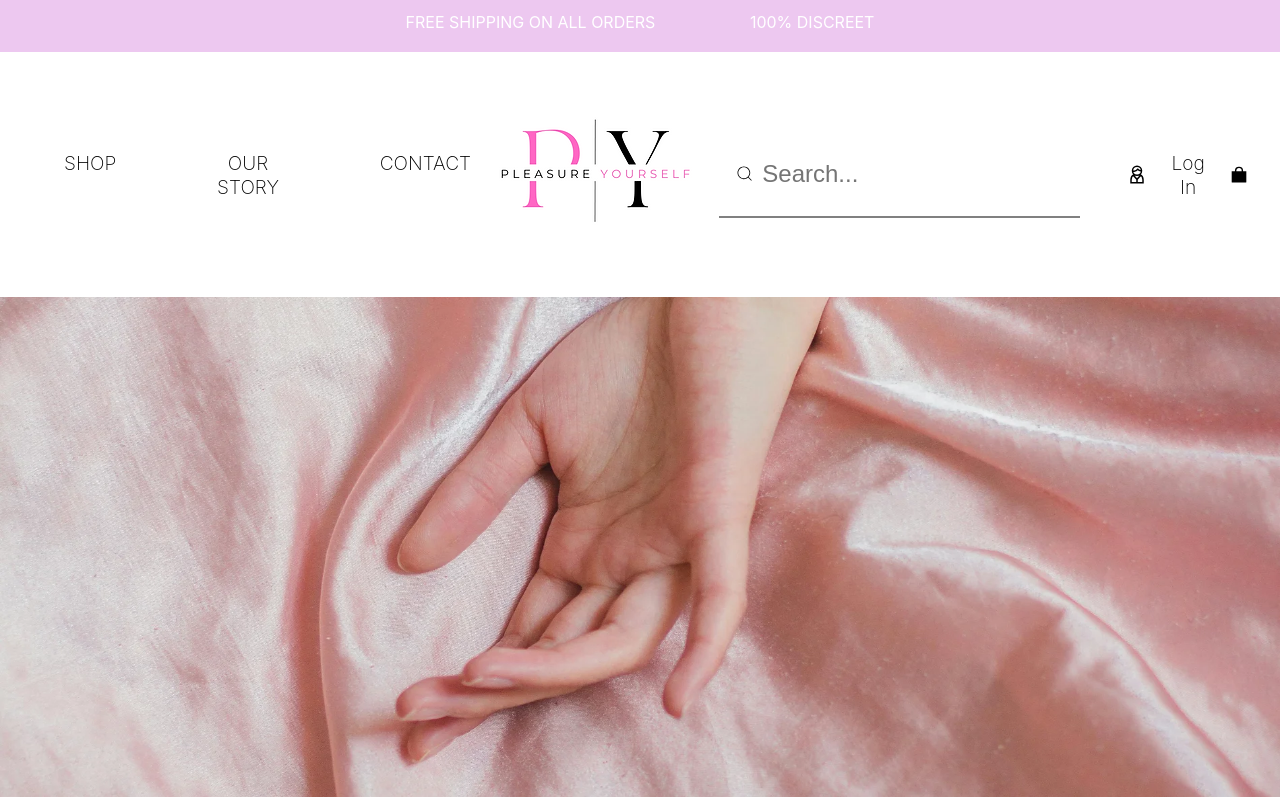
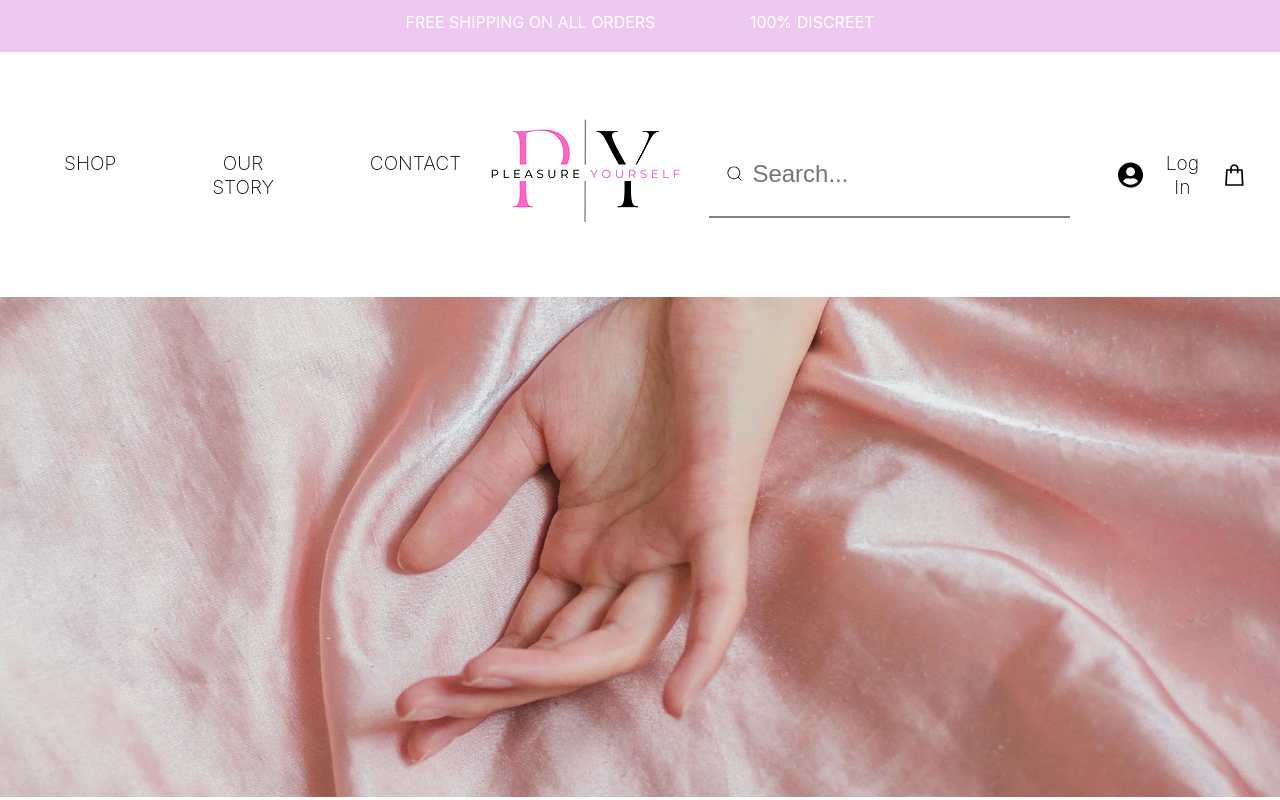
Before and after one commit to shahanshahakbar2/ComfortChoice, a React (Create React App) app: page / in a window 1280 px wide. Shown: the top 800 px of the page. Built offline with nearby package versions, Linux system fonts and the light colour scheme.

Commit message:
modified user and shopping bag icon

```diff
--- a/src/components/navbar/Navbar.jsx
+++ b/src/components/navbar/Navbar.jsx
@@ -2,9 +2,9 @@ import React from "react";
 import "./navbar.css";
 import logo from "../../assests/logo.webp";
 import { CiSearch } from "react-icons/ci";
-import { GrUserManager } from "react-icons/gr";
-import { IoBagSharp } from "react-icons/io5";
-import { Link, NavLink } from "react-router-dom";
+import { NavLink } from "react-router-dom";
+import { LiaShoppingBagSolid } from "react-icons/lia";
+import { FaUserCircle } from "react-icons/fa";
 
 const Navbar = () => {
   return (
@@ -31,9 +31,9 @@ const Navbar = () => {
             <input type='text' name='' placeholder='Search...' />
           </div>
           <div className='login-container'>
-            <GrUserManager />
+            <FaUserCircle size={30} />
             <p>Log In</p>
-            <IoBagSharp />
+            <LiaShoppingBagSolid size={32} />
           </div>
         </div>
       </div>
```
